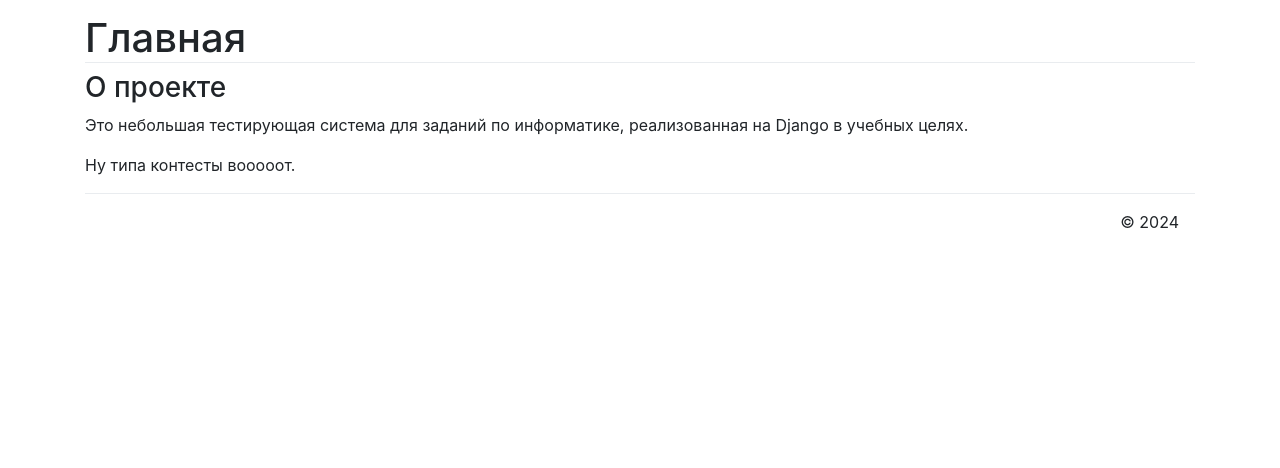
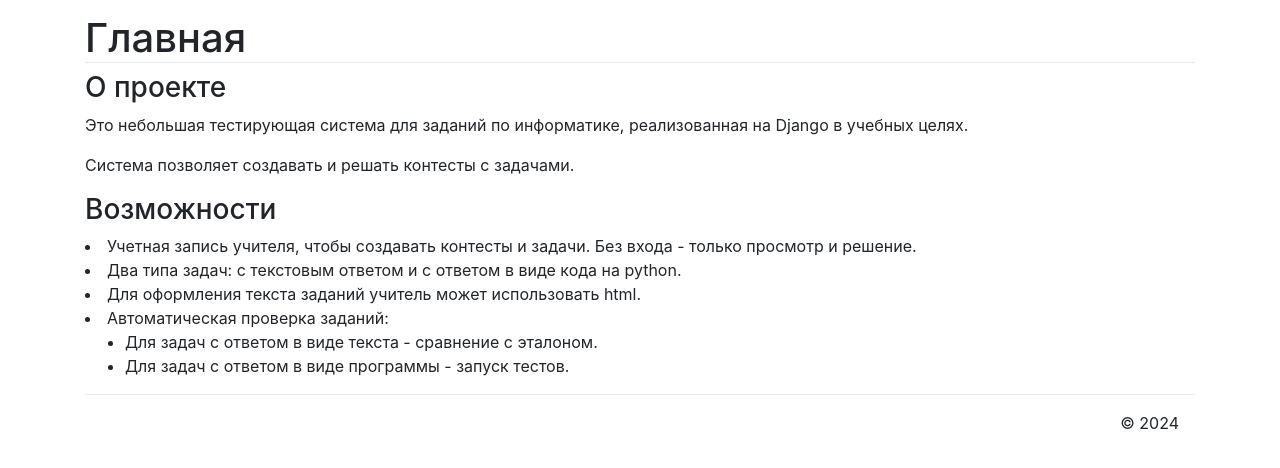
Before and after one commit to ErrrOrrr503/djando-edu, a Django app: page / in a window 1280 px wide. Shown: the part 56-524 px from the top of the page. Run offline with Django 5.2, Linux system fonts and the light colour scheme; some libraries are stand-ins or nearby versions.

Commit message:
Added info to main page. Messages translation.

```diff
--- a/django_edu/settings.py
+++ b/django_edu/settings.py
@@ -112,7 +112,7 @@ AUTH_PASSWORD_VALIDATORS = [
 # Internationalization
 # https://docs.djangoproject.com/en/5.0/topics/i18n/
 
-LANGUAGE_CODE = 'en-us'
+LANGUAGE_CODE = 'ru'
 
 TIME_ZONE = 'UTC'
 
--- a/templates/index.html
+++ b/templates/index.html
@@ -11,5 +11,15 @@
 {% block content %}
 <h3>О проекте</h3>
 <p>Это небольшая тестирующая система для заданий по информатике, реализованная на Django в учебных целях.</p>
-<p>Ну типа контесты вооооот.</p>
+<p>Система позволяет создавать и решать контесты с задачами.</p>
+<h3>Возможности</h3>
+<li>Учетная запись учителя, чтобы создавать контесты и задачи. Без входа - только просмотр и решение.</li>
+<li>Два типа задач: с текстовым ответом и с ответом в виде кода на python.</li>
+<li>Для оформления текста заданий учитель может использовать html.</li>
+<li>Автоматическая проверка заданий:
+    <ul>
+        <li>Для задач с ответом в виде текста - сравнение с эталоном.</li>
+        <li>Для задач с ответом в виде программы - запуск тестов.</li>
+    </ul>
+</li>
 {% endblock %}
```
Also changed, not shown: db.sqlite3, django_edu/locale/ru/LC_MESSAGES/django.po, 1 other file.
